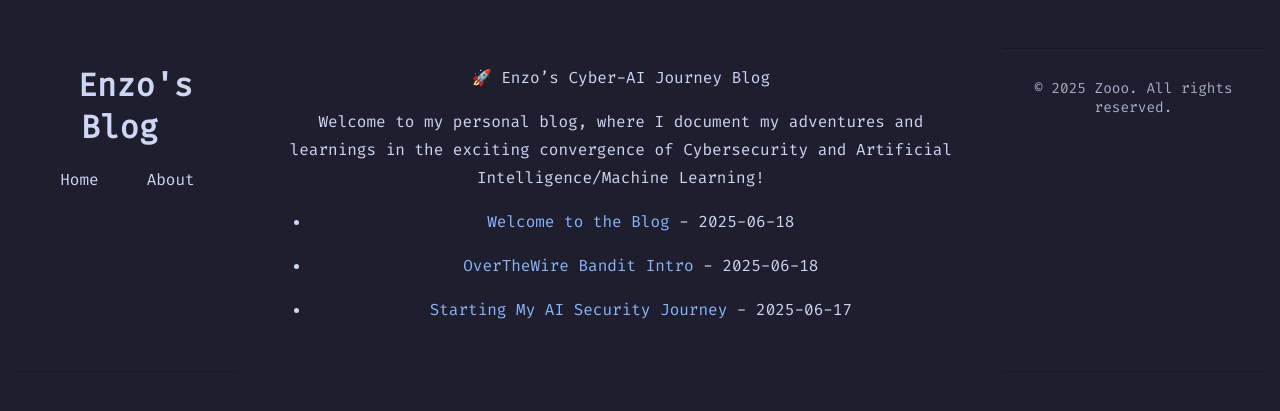
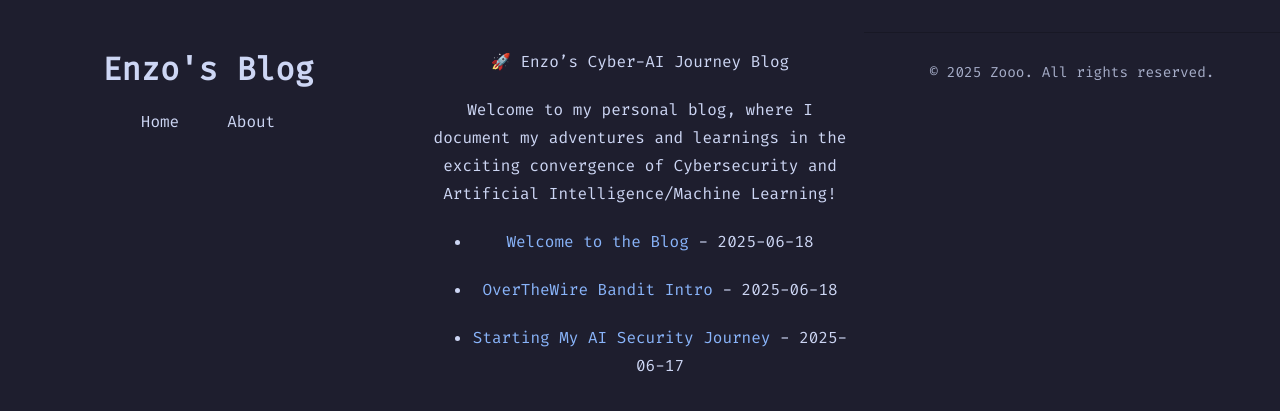
Before and after one commit to Enzo1612/Enzo1612.github.io, a Jekyll site: the page built from README.md, in a window 1280 px wide. Shown: the top 411 px of the page. Built offline with Jekyll 4.4.1, drawn with Linux system fonts in a browser that asks for light colours; our own code applies the rules of GitHub Pages for plain Markdown files.

Commit message:
fix css file to center header and footer

```diff
--- a/assets/css/main.css
+++ b/assets/css/main.css
@@ -13,17 +13,23 @@ body {
   color: var(--text);
   font-family: 'Fira Code', monospace;
   margin: 0;
-  padding: 1rem;
+  padding: 0;
   display: flex;
   justify-content: center;
 }
 
 main {
+  width: 100%;
   max-width: 700px;
-  padding: 2rem;
+  padding: 2rem 1rem;
   line-height: 1.75;
+  margin: 0 auto;
+}
+
+/* Make all block content center-aligned visually, but keep good reading layout on mobile */
+p, ul, ol {
   text-align: center;
-  width: 100%;
+  margin-bottom: 1.25rem;
 }
 
 a {
@@ -39,6 +45,7 @@ header, footer {
   text-align: center;
   padding: 1rem 0;
   border-bottom: 1px solid var(--mantle);
+  width: 100%;
 }
 
 header nav {
@@ -61,7 +68,7 @@ footer {
   margin-top: 2rem;
 }
 
-/* Code block (multiline) */
+/* Multiline code blocks */
 pre {
   background-color: #313244;
   color: #cdd6f4;
@@ -86,28 +93,49 @@ code {
   font-size: 0.95em;
 }
 
-/* Inline code in paragraphs/lists */
 p > code,
 li > code {
   background-color: #45475a;
   color: #f5c2e7;
-  font-size: 0.95em;
 }
 
-/* Image centering */
+/* Images centered and fluid */
 img {
   display: block;
   margin: 2rem auto;
   max-width: 100%;
+  height: auto;
 }
 
-/* Centered headers */
 h1, h2, h3, h4, h5, h6 {
   text-align: center;
   margin-top: 2rem;
 }
 
-/* Center paragraphs by default */
-p, ul, ol {
-  text-align: center;
+/* 📱 Mobile responsive fix */
+@media (max-width: 480px) {
+  main {
+    padding: 1.5rem 1rem;
+  }
+
+  header nav {
+    flex-direction: column;
+    gap: 0.5rem;
+  }
+
+  header a, footer a {
+    margin: 0.25rem 0;
+  }
+
+  pre {
+    font-size: 0.85rem;
+  }
+
+  p, ul, ol {
+    text-align: left; /* better readability on small screens */
+  }
+
+  h1, h2, h3 {
+    font-size: 1.4rem;
+  }
 }
```
